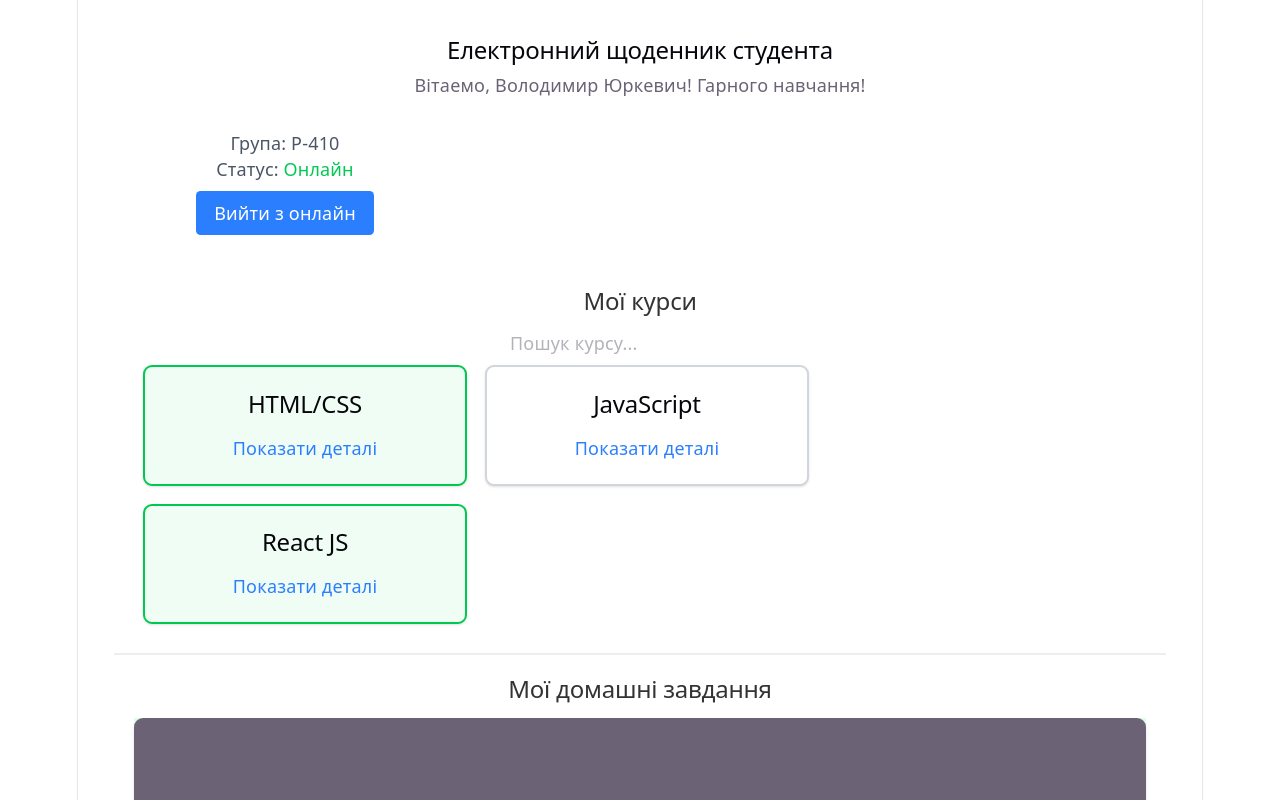
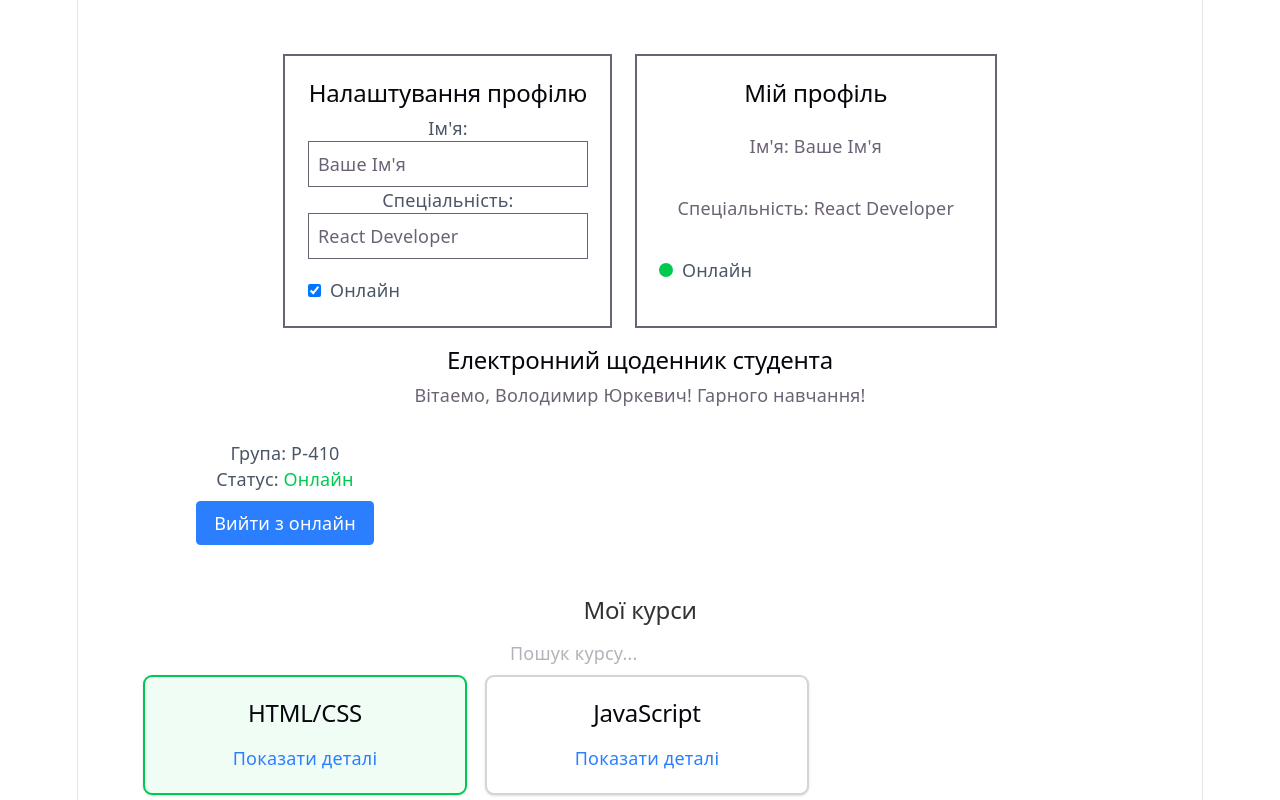
Before and after one commit to ART8M-sis/first-react-project, a React (Vite) app: page / in a window 1280 px wide. Shown: the top 800 px of the page. Built offline with nearby package versions, Linux system fonts and the light colour scheme.

Commit message:
feat: add ProfileEditor widget

```diff
--- a/src/App.tsx
+++ b/src/App.tsx
@@ -38,6 +38,7 @@ import LessonCard from "./components/LessonCard";
 import Header from "./components/Header";
 import CourseCard from "./components/CoursCard";
 import { useState } from "react";
+import ProfileEditor from "./components/ProfileEditor";
 
 const myCourses = [
   {
@@ -178,6 +179,9 @@ function App() {
     // </div>*/}
 
     <main className="p-8">
+
+      <ProfileEditor />
+
       <Header studentName={userProfile.name} />
 
       <div className="p-5 m-2 w-72">
--- a/src/components/ProfileEditor.tsx
+++ b/src/components/ProfileEditor.tsx
@@ -0,0 +1,74 @@
+import { useState } from "react";
+import clsx from "clsx";
+
+export default function ProfileEditor() {
+  const [profile, setProfile] = useState({
+    name: "Ваше Ім'я",
+    specialty: "React Developer",
+    isOnline: true,
+  });
+
+  return (
+    <div className="flex flex-wrap justify-center gap-5 p-4">
+      {/*Ліва колонка*/}
+      <div className="p-5 border-2">
+        <h2>Налаштування профілю</h2>
+
+        <p className="text-gray-600 mt-4">Ім'я:</p>
+        <input
+          type="text"
+          className="p-2 border"
+          placeholder="Введіть ім'я..."
+          value={profile.name}
+          onChange={(e) => setProfile({ ...profile, name: e.target.value })}
+        />
+
+        <p className="text-gray-600 mt-4">Спеціальність:</p>
+        <input
+          type="text"
+          className="p-2 border"
+          placeholder="Введіть спеціальність..."
+          value={profile.specialty}
+          onChange={(e) =>
+            setProfile({ ...profile, specialty: e.target.value })
+          }
+        />
+
+        <div>
+          <label className="flex items-center gap-2 mt-4 text-gray-600">
+            <input
+              type="checkbox"
+              checked={profile.isOnline}
+              onChange={(e) =>
+                setProfile({ ...profile, isOnline: e.target.checked })
+              }
+            />
+            Онлайн
+          </label>
+        </div>
+      </div>
+
+      {/* Права колонка - прев'ю */}
+      <div className="p-5 border-2">
+        <h2>Мій профіль</h2>
+
+        <h3 className="p-4">Ім'я: {profile.name}</h3>
+
+        <h3 className="p-4">Спеціальність: {profile.specialty}</h3>
+
+        <div className="flex items-center gap-2 mt-4">
+          <div
+            className={clsx(
+              "w-3 h-3 rounded-full",
+              profile.isOnline ? "bg-green-500" : "bg-gray-400",
+            )}
+          ></div>
+
+          <span className="text-gray-600">
+            {profile.isOnline ? "Онлайн" : "Офлайн"}
+          </span>
+        </div>
+      </div>
+    </div>
+  );
+}
```
